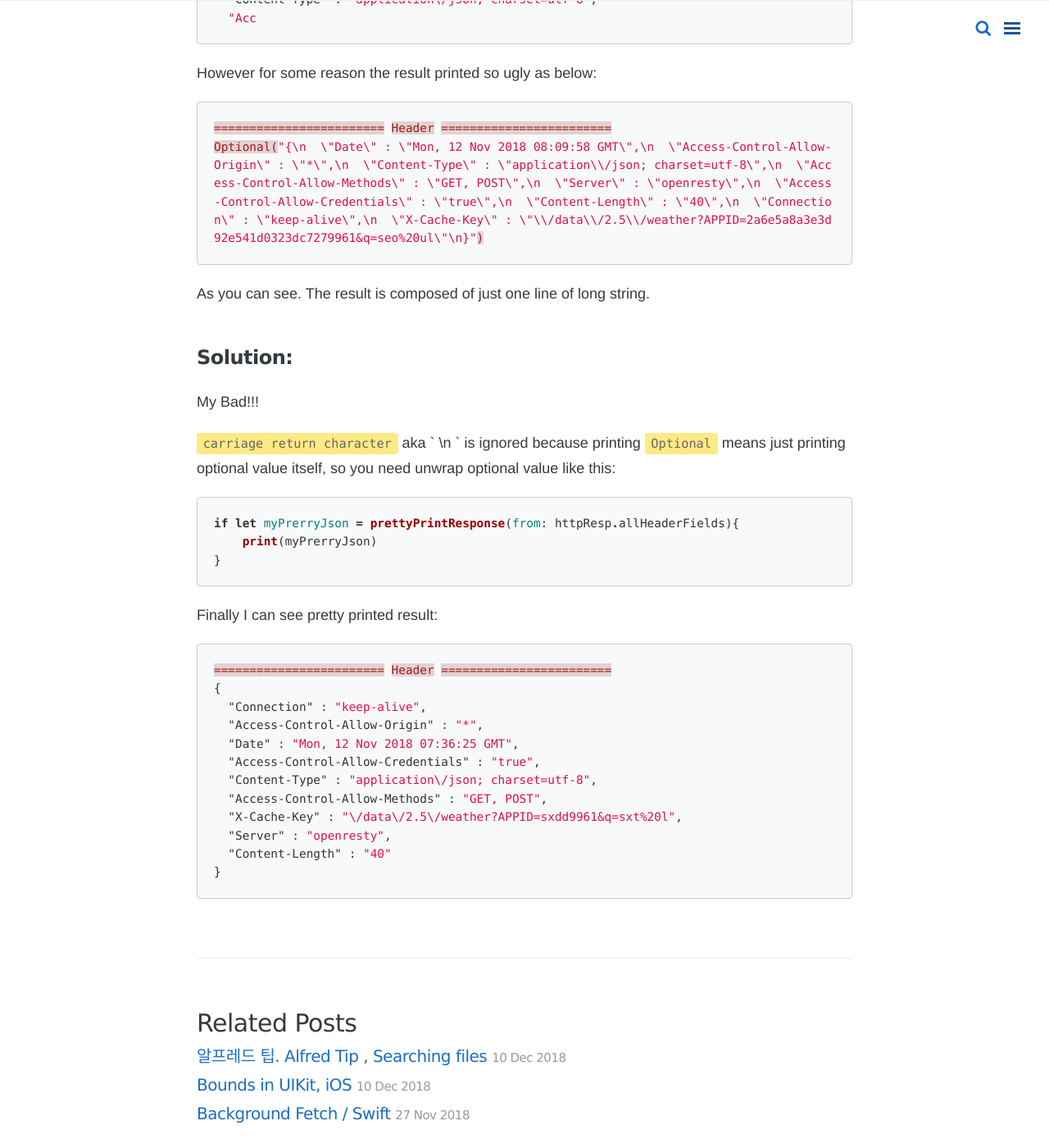
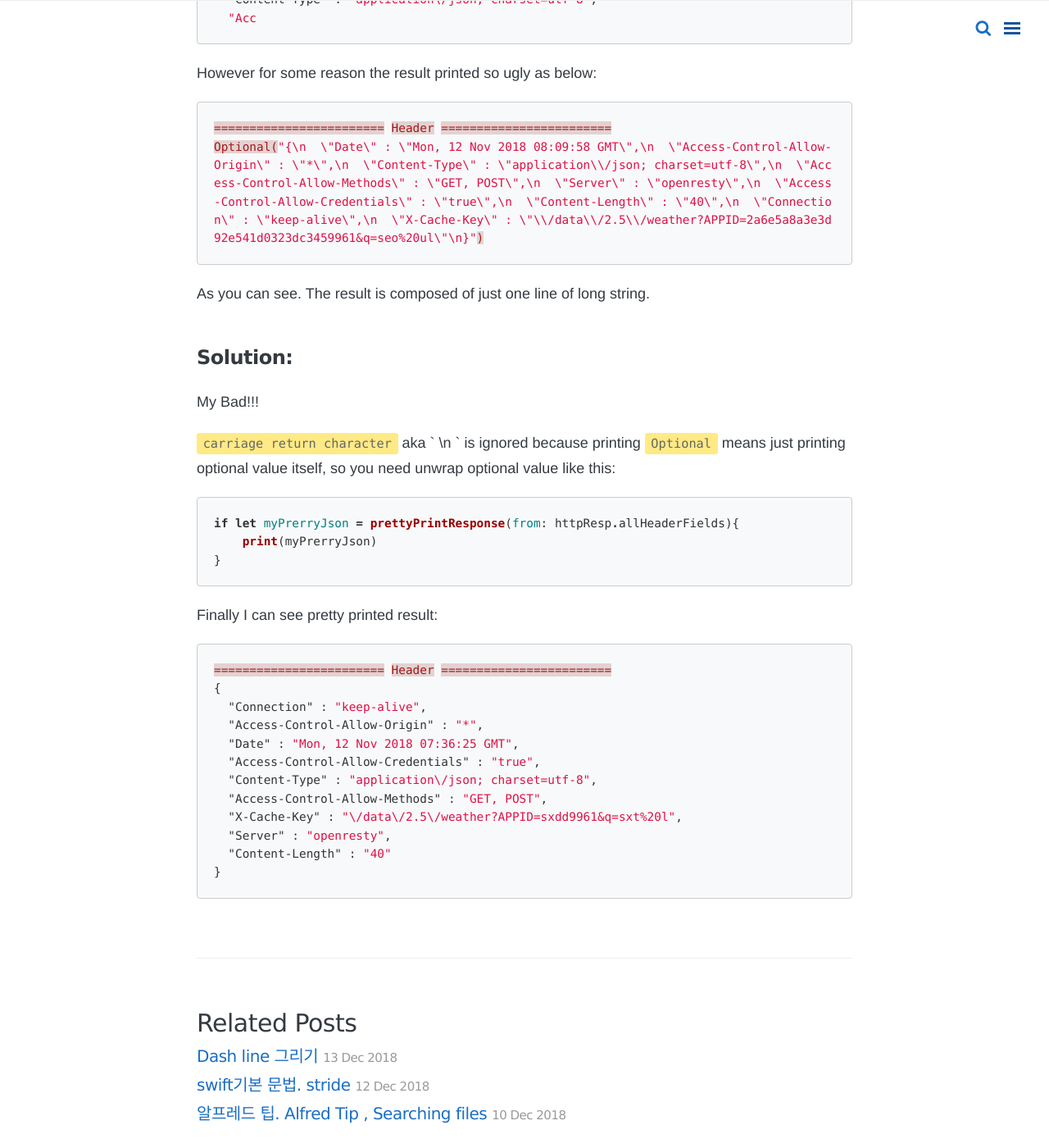
Before and after one commit to eddiekwon/eddiekwon.github.io, a Jekyll site: the page built from _posts/2018-11-11-LineSeparatorNotWork.md, in a window 1280 px wide and 1400 px high, scrolled down 650 px. Shown: the whole window at 82% size. Built offline with Jekyll 4.4.1, drawn with Linux system fonts in a browser that asks for light colours; nearby versions of some CDN libraries; comment, search, counter and statistics services are not loaded; part of the change alters nothing that is shown.

Commit message:
draw core dash

````diff
--- a/_posts/2018-11-11-LineSeparatorNotWork.md
+++ b/_posts/2018-11-11-LineSeparatorNotWork.md
@@ -32,7 +32,7 @@ However for some reason the result printed so ugly as below:
 
 ```json
 ======================== Header ========================
-Optional("{\n  \"Date\" : \"Mon, 12 Nov 2018 08:09:58 GMT\",\n  \"Access-Control-Allow-Origin\" : \"*\",\n  \"Content-Type\" : \"application\\/json; charset=utf-8\",\n  \"Access-Control-Allow-Methods\" : \"GET, POST\",\n  \"Server\" : \"openresty\",\n  \"Access-Control-Allow-Credentials\" : \"true\",\n  \"Content-Length\" : \"40\",\n  \"Connection\" : \"keep-alive\",\n  \"X-Cache-Key\" : \"\\/data\\/2.5\\/weather?APPID=2a6e5a8a3e3d92e541d0323dc7279961&q=seo%20ul\"\n}")
+Optional("{\n  \"Date\" : \"Mon, 12 Nov 2018 08:09:58 GMT\",\n  \"Access-Control-Allow-Origin\" : \"*\",\n  \"Content-Type\" : \"application\\/json; charset=utf-8\",\n  \"Access-Control-Allow-Methods\" : \"GET, POST\",\n  \"Server\" : \"openresty\",\n  \"Access-Control-Allow-Credentials\" : \"true\",\n  \"Content-Length\" : \"40\",\n  \"Connection\" : \"keep-alive\",\n  \"X-Cache-Key\" : \"\\/data\\/2.5\\/weather?APPID=2a6e5a8a3e3d92e541d0323dc3459961&q=seo%20ul\"\n}")
 ```
 As you can see. The result is composed of just one line of long string.
 
--- /dev/null
+++ b/_posts/2018-12-13-DrawDashLine.md
@@ -0,0 +1,56 @@
+---
+layout: post
+title: Dash line 그리기
+category: iOS
+permalink: /swift/:year/:month/:day/:title/
+
+tags: [iOS]
+comments: true
+date: 2018-12-13 09:13:10 +0900
+typora-copy-images-to: ../images/2018-12-13-DrawDashLine
+---
+
+Dash line 그리기입니다.
+
+![FF09FAA8-BFBA-4376-B76C-6DF40ED01CF7](/images/2018-12-13-DrawDashLine/FF09FAA8-BFBA-4376-B76C-6DF40ED01CF7.png)
+
+Code:
+
+```swift
+final class PrettyView: UIView {
+    func drawLine() {
+        // draw dashed line
+        let bzPath = UIBezierPath()
+
+        let startingPoint = CGPoint(x: 0, y: height / 2)
+        let endingPoint = CGPoint(x: width, y: height / 2)
+
+        bzPath.move(to: startingPoint)
+        bzPath.addLine(to: endingPoint)
+        bzPath.setLineDash([10, 10], count: 2, phase: 0)
+
+        bzPath.lineWidth = 5
+        bzPath.lineCapStyle = .round
+        bzPath.stroke()
+    }
+    override func draw(_ rect: CGRect) {
+        height = rect.size.height
+        width = rect.size.width
+        drawLine()
+    }
+    init(data: chartData ) {
+      //some initialization
+       super.init(frame: .zero)
+    }
+
+    required init?(coder aDecoder: NSCoder) {
+      fatalError("init(coder:) has not been implemented")
+    }
+}
+```
+
+
+
+참고:
+공식문서 https://goo.gl/2DPPdp
+일어 https://goo.gl/krxXey
--- /dev/null
+++ b/_posts/2018-12-13-SwiftBasic-Stride.md
@@ -0,0 +1,38 @@
+---
+layout: post
+title: swift기본 문법. stride
+category: swift기본
+permalink: /swift/:year/:month/:day/:title/
+
+tags: [swift기본]
+comments: true
+date: 2018-12-13 08:11:10 +0900
+typora-copy-images-to: ../images/2018-12-13-SwiftBasic-Stride
+---
+
+for를 뒤에서 부터 돌려볼까요. `reversed()`라는 것을 써도 되지만 `stride` 를 사용해 보겠습니다.
+
+```swift
+for i in stride(from: 0, to: 5, by: 1){
+   print("i:\(i)")
+}
+//결과는 아래와 같습니다.
+i:0
+i:1
+i:2
+i:3
+i:4
+```
+
+```swift
+for x in stride(from: 5, to: 0, by: -1){
+  print("x:\(x)")
+}
+//결과는 아래와 같습니다. 거꾸로 진행됩니다.
+x:5
+x:4
+x:3
+x:2
+x:1
+
+```
````
Also changed, not shown: _posts/2018-12-11-Tip_Alfred.md (+1 -1 lines).
